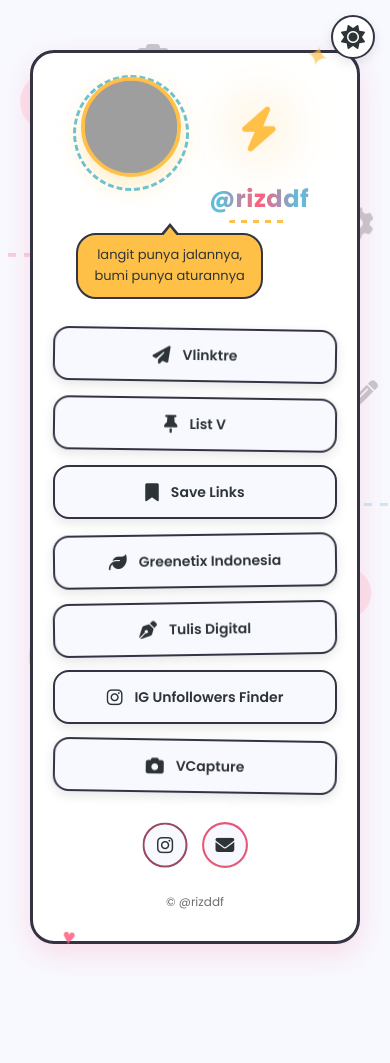
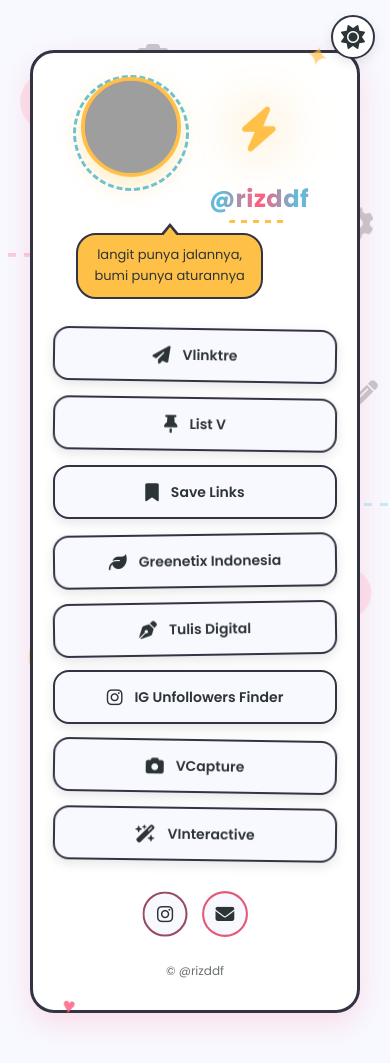
Before and after one commit to rizd027/links, a plain HTML site: page index.html in a window 390 px wide. Before the commit the page ends 994 px from the top, so only its background shows below. Drawn offline with Linux system fonts and the light colour scheme; grey boxes are pictures that could not be loaded.

Commit message:
feat: add VInteractive link and fix mobile scrollbar/scrolling issues

```diff
--- a/index.html
+++ b/index.html
@@ -146,6 +146,10 @@
           <i class="fas fa-camera"></i>
           <span>VCapture</span>
         </a>
+        <a href="https://vinteractive.vercel.app/" class="link-button" target="_blank">
+          <i class="fas fa-wand-magic-sparkles"></i>
+          <span>VInteractive</span>
+        </a>
       </nav>
 
       <!-- Social Icons Section -->
--- a/style.css
+++ b/style.css
@@ -143,7 +143,6 @@
 
 html {
   overflow-x: hidden;
-  overscroll-behavior: none;
 }
 
 body {
@@ -153,9 +152,21 @@
   min-height: 100vh;
   min-height: 100dvh;
   overflow-x: hidden;
-  overscroll-behavior: none;
   transition: background-color 0.3s ease, color 0.3s ease;
   line-height: 1.6;
+}
+
+/* Hide scrollbar for Chrome, Safari and Opera */
+html::-webkit-scrollbar,
+body::-webkit-scrollbar {
+  display: none;
+}
+
+/* Hide scrollbar for IE, Edge and Firefox */
+html,
+body {
+  -ms-overflow-style: none;  /* IE and Edge */
+  scrollbar-width: none;  /* Firefox */
 }
 
 /* ANIMATED BACKGROUND WITH FLOATING ELEMENTS */
@@ -762,6 +773,10 @@
   animation: linkSlideIn 0.5s ease-out 1.0s forwards, teeter 3s ease-in-out 4.0s infinite;
 }
 
+.link-button:nth-child(8) {
+  animation: linkSlideIn 0.5s ease-out 1.1s forwards, teeter 3s ease-in-out 4.5s infinite;
+}
+
 @keyframes teeter {
 
   0%,
```
